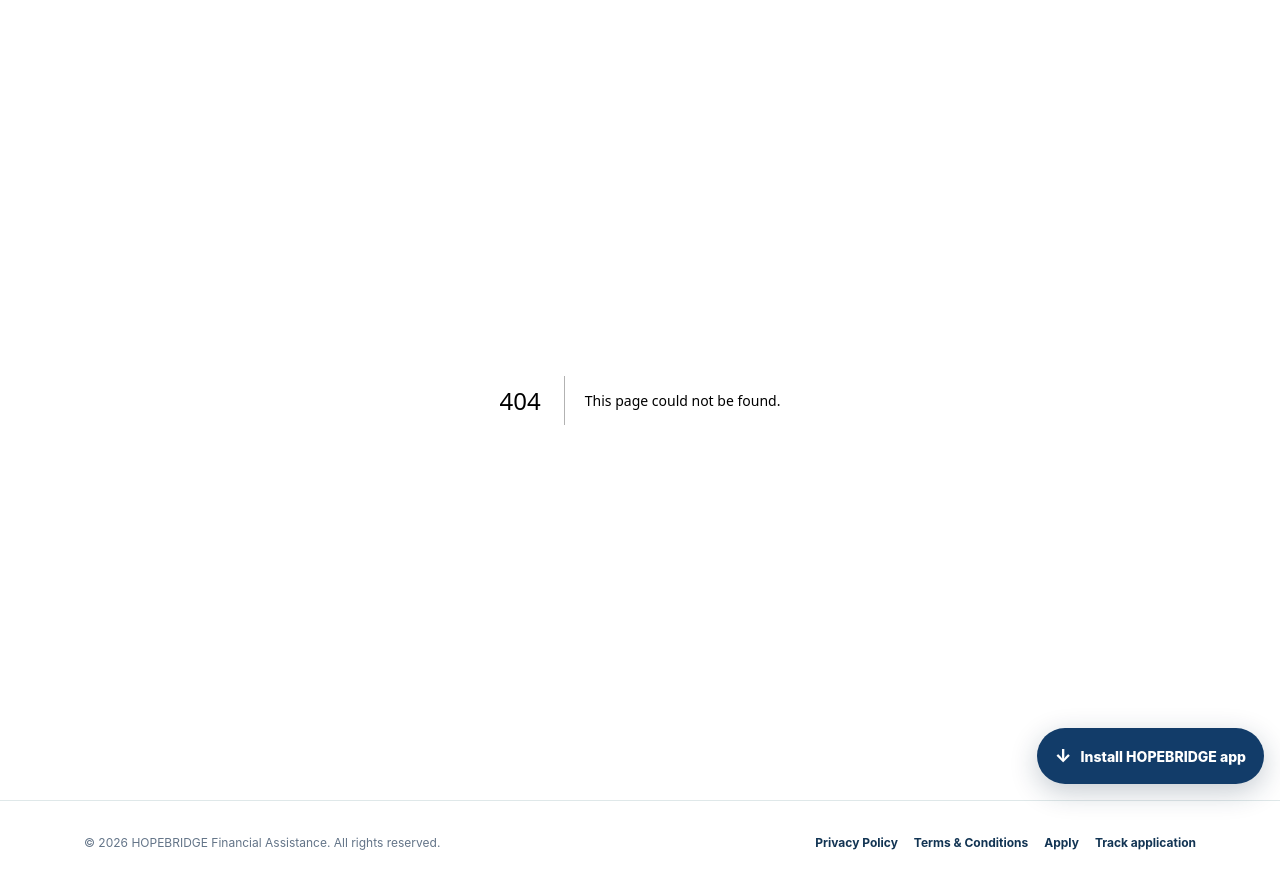
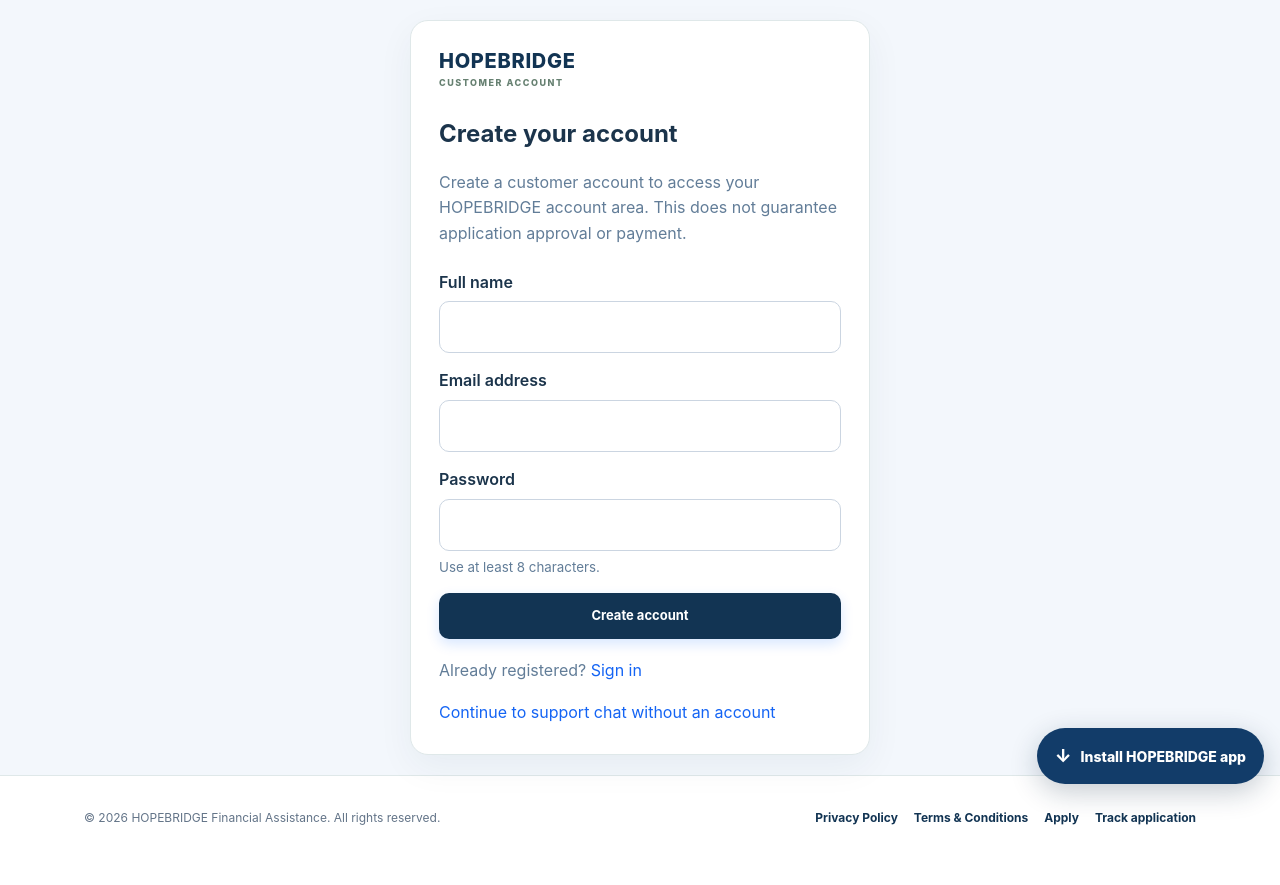
Before and after one commit to agentsarahmitchell56-code/USHopeBridge, a Next.js app: page /account/signup in a window 1280 px wide. Before the commit this address had no page. After the commit the page ends 860 px from the top, so only its background shows below. Built offline with nearby package versions, Linux system fonts and the light colour scheme; no server answers.

Commit message:
Add customer account sign-up page

```diff
--- /dev/null
+++ b/app/account/signup/page.tsx
@@ -0,0 +1,66 @@
+"use client";
+
+import { FormEvent, useState } from "react";
+import Link from "next/link";
+import { useRouter } from "next/navigation";
+import { supabase } from "../../../lib/supabase";
+
+export default function CustomerSignupPage() {
+  const router = useRouter();
+  const [name, setName] = useState("");
+  const [email, setEmail] = useState("");
+  const [password, setPassword] = useState("");
+  const [busy, setBusy] = useState(false);
+  const [notice, setNotice] = useState("");
+  const [error, setError] = useState("");
+
+  async function submit(event: FormEvent<HTMLFormElement>) {
+    event.preventDefault();
+    if (busy) return;
+    setBusy(true); setError(""); setNotice("");
+    try {
+      const { data, error: signupError } = await supabase.auth.signUp({
+        email: email.trim().toLowerCase(),
+        password,
+        options: { data: { full_name: name.trim() }, emailRedirectTo: `${window.location.origin}/account` },
+      });
+      if (signupError) throw signupError;
+      if (data.session) {
+        router.replace("/account");
+        router.refresh();
+      } else {
+        setNotice("Account created. Check your email for a confirmation link, then sign in.");
+      }
+    } catch (e) {
+      setError(e instanceof Error ? e.message : "We couldn't create your account. Please try again.");
+    } finally { setBusy(false); }
+  }
+
+  return <main style={{ minHeight: "75vh", display: "grid", placeItems: "center", padding: 20, background: "#f3f7fc" }}>
+    <section className="card" style={{ width: "100%", maxWidth: 460, padding: 28 }}>
+      <Link href="/" className="brand">HOPEBRIDGE<span>CUSTOMER ACCOUNT</span></Link>
+      <h1 style={{ marginTop: 26, marginBottom: 8 }}>Create your account</h1>
+      <p style={{ color: "#627d98", lineHeight: 1.6 }}>Create a customer account to access your HOPEBRIDGE account area. This does not guarantee application approval or payment.</p>
+      <form onSubmit={submit} style={{ display: "grid", gap: 14, marginTop: 22 }}>
+        <label style={{ display: "grid", gap: 6, fontWeight: 600 }}>Full name
+          <input value={name} onChange={e => setName(e.target.value)} autoComplete="name" required minLength={2} maxLength={120} style={fieldStyle} />
+        </label>
+        <label style={{ display: "grid", gap: 6, fontWeight: 600 }}>Email address
+          <input type="email" value={email} onChange={e => setEmail(e.target.value)} autoComplete="email" required style={fieldStyle} />
+        </label>
+        <label style={{ display: "grid", gap: 6, fontWeight: 600 }}>Password
+          <input type="password" value={password} onChange={e => setPassword(e.target.value)} autoComplete="new-password" minLength={8} required style={fieldStyle} />
+          <small style={{ color: "#627d98", fontWeight: 400 }}>Use at least 8 characters.</small>
+        </label>
+        {error && <p role="alert" style={alertStyle}>{error}</p>}
+        {notice && <p role="status" style={{ ...alertStyle, color: "#155e35", background: "#effaf3", borderColor: "#b7e4c7" }}>{notice}</p>}
+        <button className="btn primary" disabled={busy} type="submit">{busy ? "Creating account…" : "Create account"}</button>
+      </form>
+      <p style={{ marginTop: 18, color: "#627d98" }}>Already registered? <Link href="/account/login" style={{ color: "#1464f4" }}>Sign in</Link></p>
+      <Link href="/chat" style={{ color: "#1464f4" }}>Continue to support chat without an account</Link>
+    </section>
+  </main>;
+}
+
+const fieldStyle = { width: "100%", boxSizing: "border-box" as const, padding: 12, border: "1px solid #cbd5e1", borderRadius: 10, font: "inherit", background: "white" };
+const alertStyle = { margin: 0, padding: 12, borderRadius: 10, border: "1px solid #fecaca", background: "#fff1f2", color: "#b42318", overflowWrap: "anywhere" as const };
```
